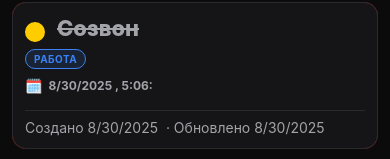
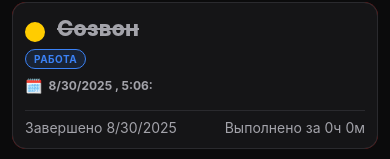
Before and after one commit to Romarioagrow/rn-minimal-task-app-clean, a React Native app in the folder TasksApp/rn-minimal-task-app-clean-main/: screen / in a window 390 px wide. Both pictures are taken after a click on the element 35 px from the left and 129 px from the top of the page. Shown: the part 97-256 px from the top of the page. Built offline with nearby package versions, Linux system fonts and the light colour scheme.

Commit message:
Выполененно за

```diff
--- a/TasksApp/rn-minimal-task-app-clean-main/src/components/TaskItem.tsx
+++ b/TasksApp/rn-minimal-task-app-clean-main/src/components/TaskItem.tsx
@@ -77,8 +77,33 @@ export default function TaskItem({task,onToggle,onToggleSub,onDelete}:Props){
         <View style={styles.progressWrap}><View style={[styles.progressFill,{width:`${Math.round(progress*100)}%`}]} /></View>
       </View>):null}
 
-      <View style={{height:1,backgroundColor:colors.border,marginVertical:spacing(1)}}/>
-      <Text style={styles.footerText}>Создано {new Date(task.createdAt).toLocaleDateString()} {task.updatedAt?` · Обновлено ${new Date(task.updatedAt).toLocaleDateString()}`:''}</Text>
+             <View style={{height:1,backgroundColor:colors.border,marginVertical:spacing(1)}}/>
+       <View style={{flexDirection:'row',justifyContent:'space-between',alignItems:'center'}}>
+         <Text style={styles.footerText}>
+           {task.done
+             ? `Завершено ${new Date().toLocaleDateString()}`
+             : `Создано ${new Date(task.createdAt).toLocaleDateString()}${task.updatedAt ? ` · Обновлено ${new Date(task.updatedAt).toLocaleDateString()}` : ''}`
+           }
+         </Text>
+         {task.done && (
+           <Text style={styles.footerText}>
+             {(() => {
+               const createdTime = new Date(task.createdAt).getTime();
+               const completedTime = new Date().getTime();
+               const durationMs = completedTime - createdTime;
+               const durationHours = Math.floor(durationMs / (1000 * 60 * 60));
+               const durationDays = Math.floor(durationHours / 24);
+
+                               if (durationDays > 0) {
+                  return `Выполнено за ${durationDays} дн.`;
+                } else {
+                  const durationMinutes = Math.floor(durationMs / (1000 * 60));
+                  return `Выполнено за ${durationHours}ч ${durationMinutes % 60}м`;
+                }
+             })()}
+           </Text>
+         )}
+       </View>
       </Animated.View>
     </View>
   );
```
